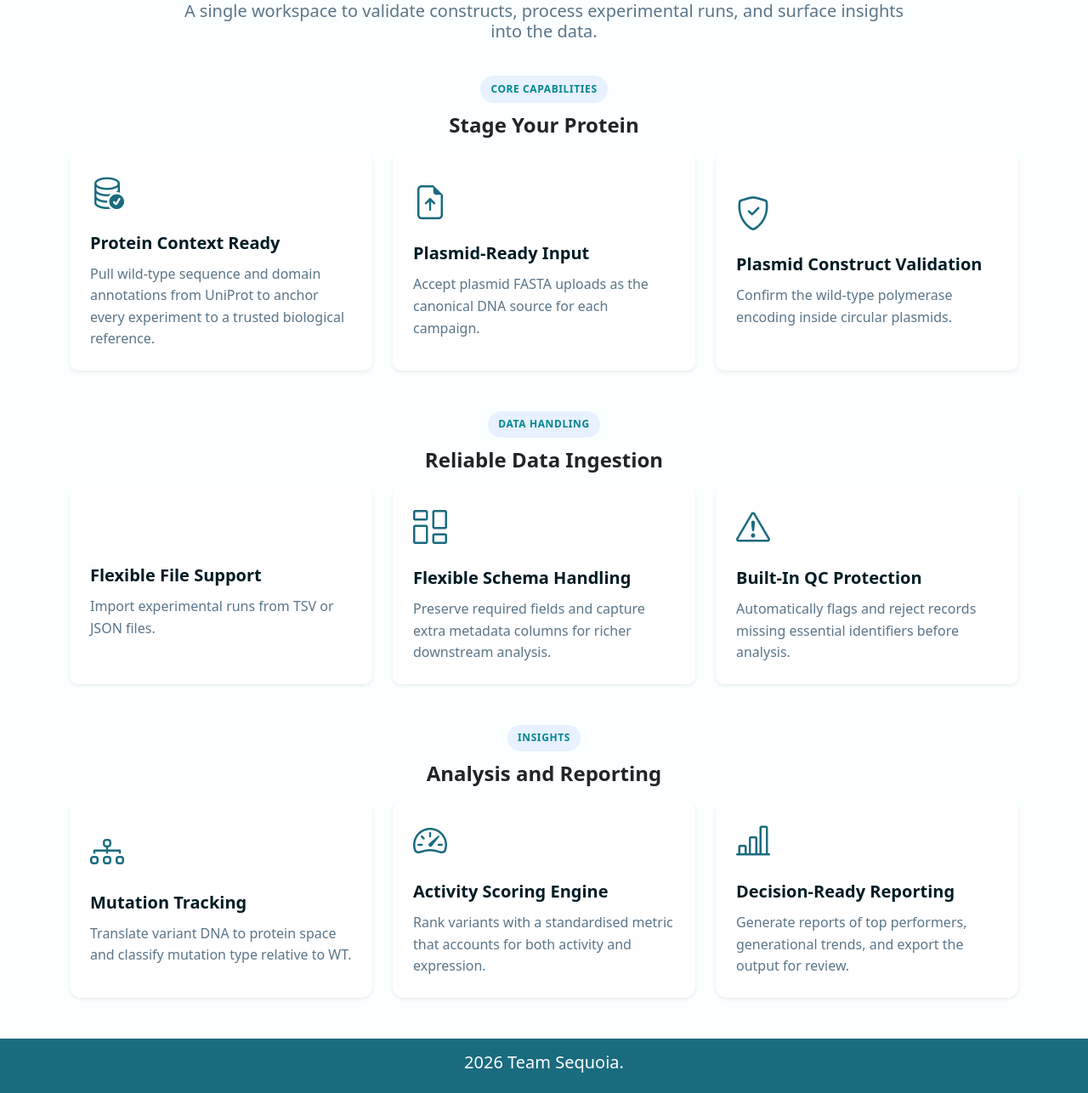
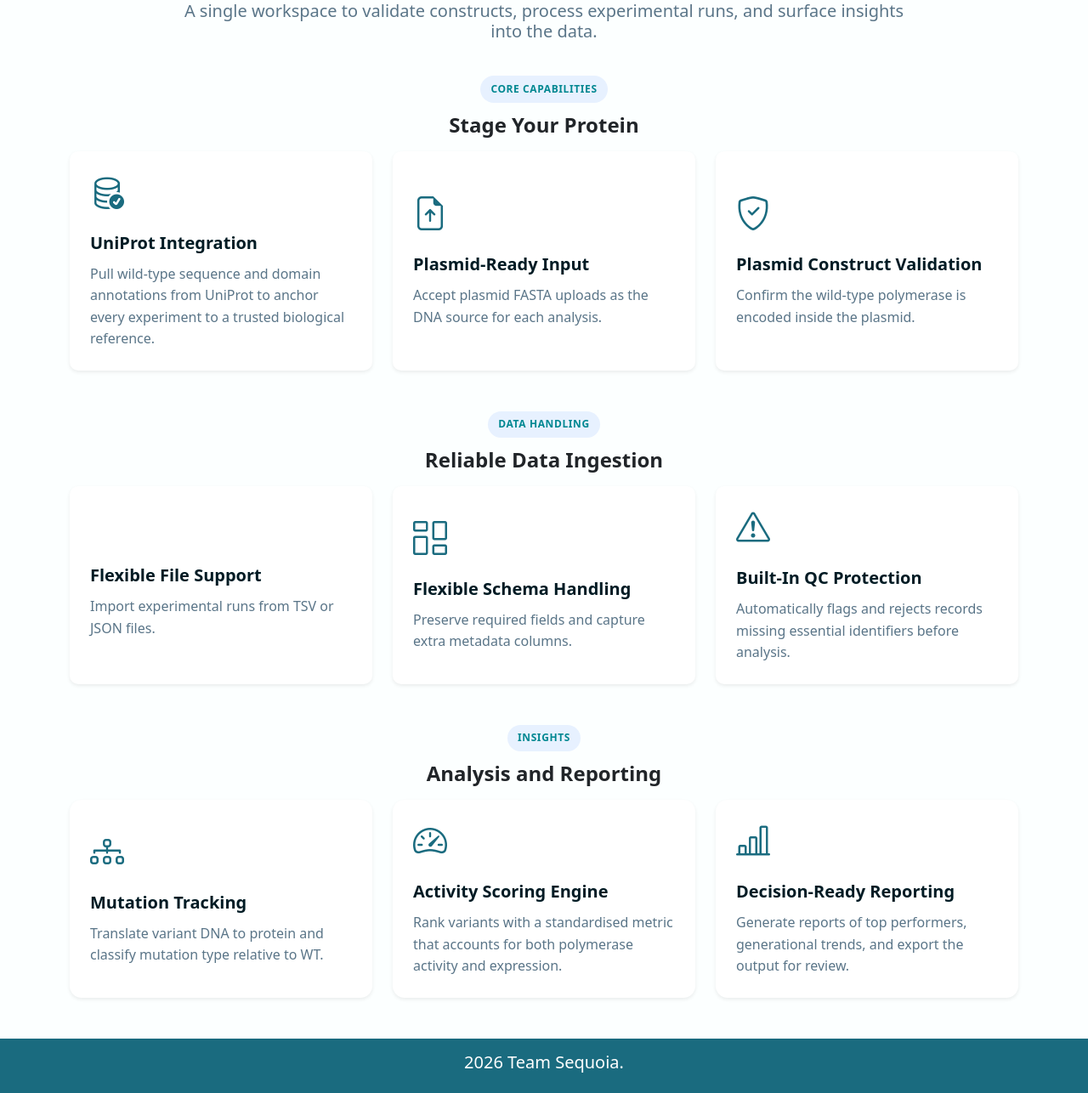
Before and after one commit to amaaniu/BIO727P-Software-Development-Group-Project, a Flask app: page /features in a window 1280 px wide. Shown: the part 187-1473 px from the top of the page at 85% size. Run offline with Flask 3, Linux system fonts and the light colour scheme.

Commit message:
Slight wording changes

```diff
--- a/app/templates/features.html
+++ b/app/templates/features.html
@@ -22,7 +22,7 @@
       <div class="card action-card border-0 shadow-sm h-100">
         <div class="card-body p-4">
           <div class="feature-icon"><i class="bi bi-database-check h1 text-primary"></i></div>
-          <h5 class="fw-bold">Protein Context Ready</h5>
+          <h5 class="fw-bold">UniProt Integration</h5>
           <p class="card-text mb-0">
             Pull wild-type sequence and domain annotations from UniProt to anchor every
             experiment to a trusted biological reference.
@@ -36,7 +36,7 @@
           <div class="feature-icon"><i class="bi bi-file-earmark-arrow-up h1 text-primary"></i></div>
           <h5 class="fw-bold">Plasmid-Ready Input</h5>
           <p class="card-text mb-0">
-            Accept plasmid FASTA uploads as the canonical DNA source for each campaign.
+            Accept plasmid FASTA uploads as the DNA source for each analysis.
           </p>
         </div>
       </div>
@@ -47,7 +47,7 @@
           <div class="feature-icon"><i class="bi bi-shield-check h1 text-primary"></i></div>
           <h5 class="fw-bold">Plasmid Construct Validation</h5>
           <p class="card-text mb-0">
-            Confirm the wild-type polymerase encoding inside circular plasmids.
+            Confirm the wild-type polymerase is encoded inside the plasmid.
           </p>
         </div>
       </div>
@@ -78,7 +78,7 @@
           <div class="feature-icon"><i class="bi bi-columns-gap h1 text-primary"></i></div>
           <h5 class="fw-bold">Flexible Schema Handling</h5>
           <p class="card-text mb-0">
-            Preserve required fields and capture extra metadata columns for richer downstream analysis.
+            Preserve required fields and capture extra metadata columns.
           </p>
         </div>
       </div>
@@ -89,7 +89,7 @@
           <div class="feature-icon"><i class="bi bi-exclamation-triangle h1 text-primary"></i></div>
           <h5 class="fw-bold">Built-In QC Protection</h5>
           <p class="card-text mb-0">
-            Automatically flags and reject records missing essential identifiers before analysis.
+            Automatically flags and rejects records missing essential identifiers before analysis.
           </p>
         </div>
       </div>
@@ -109,7 +109,7 @@
           <div class="feature-icon"><i class="bi bi-diagram-3 h1 text-primary"></i></div>
           <h5 class="fw-bold">Mutation Tracking</h5>
           <p class="card-text mb-0">
-            Translate variant DNA to protein space and classify mutation type relative to WT.
+            Translate variant DNA to protein and classify mutation type relative to WT.
           </p>
         </div>
       </div>
@@ -120,7 +120,7 @@
           <div class="feature-icon"><i class="bi bi-speedometer2 h1 text-primary"></i></div>
           <h5 class="fw-bold">Activity Scoring Engine</h5>
           <p class="card-text mb-0">
-            Rank variants with a standardised metric that accounts for both activity and expression.
+            Rank variants with a standardised metric that accounts for both polymerase activity and expression.
           </p>
         </div>
       </div>
```
